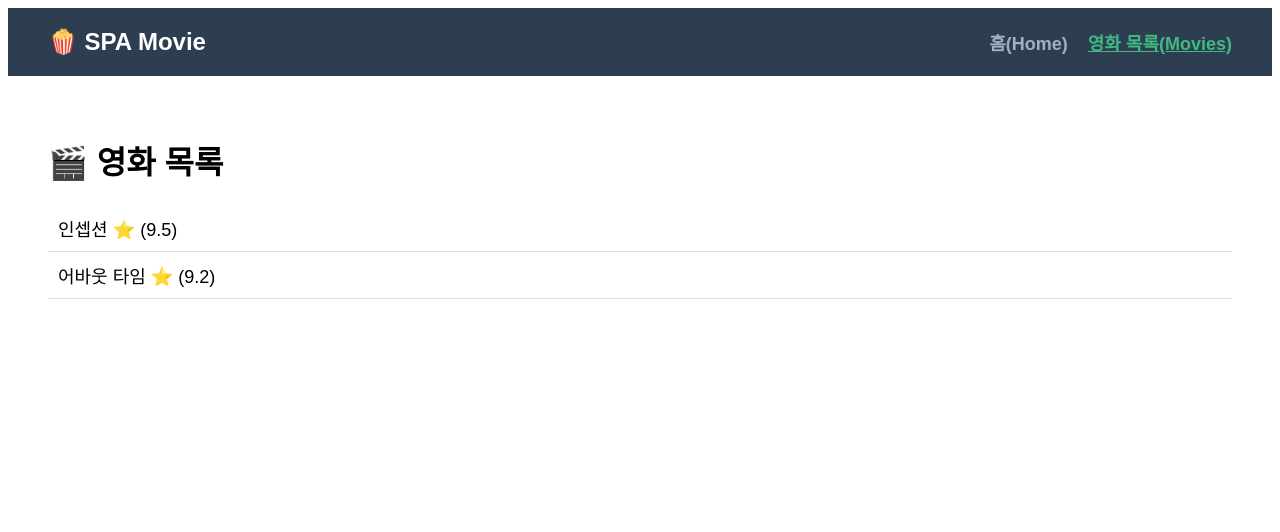
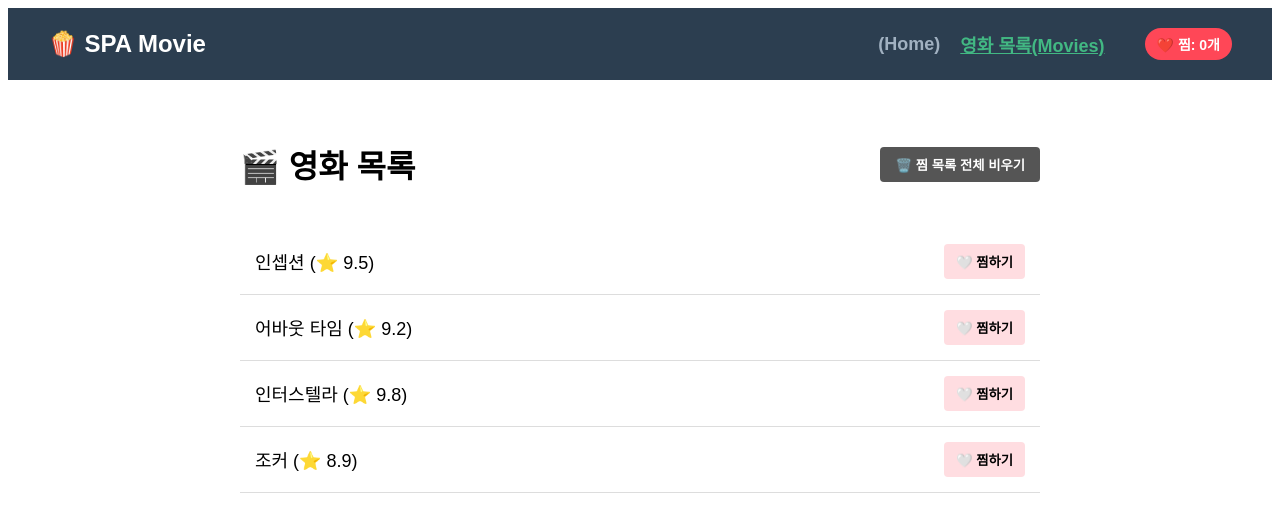
Before and after one commit to wldnd519/final-spa-project, a Vue app: page /movies in a window 1280 px wide. Shown: the top 532 px of the page. Built offline with nearby package versions, Linux system fonts and the light colour scheme.

Commit message:
Week 10: Pinia 및 로컬 스토리지 연동 완료

```diff
--- a/package.json
+++ b/package.json
@@ -9,6 +9,7 @@
     "preview": "vite preview"
   },
   "dependencies": {
+    "pinia": "^3.0.4",
     "vue": "^3.5.32",
     "vue-router": "^5.0.4"
   },
--- a/src/App.vue
+++ b/src/App.vue
@@ -1,4 +1,7 @@
 <script setup>
+import { useFavoritesStore } from './stores/favorites.js'
+
+const favoritesStore = useFavoritesStore()
 </script>
 
 <template>
@@ -6,8 +9,15 @@
     <header class="navbar">
       <div class="logo">🍿 SPA Movie</div>
       <nav class="links">
-        <router-link to="/">홈(Home)</router-link>
+        <router-link to="/">(Home)</router-link>
         <router-link to="/movies">영화 목록(Movies)</router-link>
+
+        <div class="favorite-stats">
+          <span class="badge count-badge">❤️ 찜: {{ favoritesStore.totalFavorites }}개</span>
+          <span v-if="favoritesStore.averageRating > 0" class="badge rating-badge">
+            ⭐ 평균 평점: {{ favoritesStore.averageRating }}
+          </span>
+        </div>
       </nav>
     </header>
     <router-view></router-view>
@@ -36,6 +46,7 @@
 .links {
   display: flex;
   gap: 20px;
+  align-items: center;
 }
 
 .links a {
@@ -49,4 +60,27 @@
   color: #42b883;
   text-decoration: underline;
 }
+
+.favorite-stats {
+  display: flex;
+  gap: 10px;
+  margin-left: 20px;
+}
+
+.badge {
+  padding: 6px 12px;
+  border-radius: 20px;
+  font-weight: bold;
+  font-size: 14px;
+}
+
+.count-badge {
+  background-color: #ff4757;
+  color: white;
+}
+
+.rating-badge {
+  background-color: #f1c40f;
+  color: #333;
+}
 </style>
--- a/src/main.js
+++ b/src/main.js
@@ -1,11 +1,13 @@
 import './assets/main.css'
 
 import { createApp } from 'vue'
+import { createPinia } from 'pinia'
 import App from './App.vue'
 import router from './router'
 
 const app = createApp(App)
 
+app.use(createPinia())
 app.use(router)
 
 app.mount('#app')
--- /dev/null
+++ b/src/stores/favorites.js
@@ -0,0 +1,46 @@
+import { defineStore } from 'pinia'
+import { ref, computed, watch } from 'vue'
+
+export const useFavoritesStore = defineStore('favorites', () => {
+  const savedFavorites = JSON.parse(localStorage.getItem('favorite_movies') || '[]')
+  const favoriteMovies = ref(savedFavorites)
+
+  const totalFavorites = computed(() => favoriteMovies.value.length)
+
+  const averageRating = computed(() => {
+    if (favoriteMovies.value.length === 0) return 0
+    const sum = favoriteMovies.value.reduce((acc, movie) => acc + movie.rating, 0)
+    return (sum / favoriteMovies.value.length).toFixed(1)
+  })
+
+  // 3. Actions (액션)
+  const toggleFavorite = (movie) => {
+    const index = favoriteMovies.value.findIndex((m) => m.id === movie.id)
+    if (index === -1) {
+      favoriteMovies.value.push(movie)
+    } else {
+      favoriteMovies.value.splice(index, 1)
+    }
+  }
+
+  const clearAllFavorites = () => {
+    favoriteMovies.value = []
+  }
+
+  // favoriteMovies가 바뀔 때마다 브라우저 스토리지에 덮어씁니다.
+  watch(
+    favoriteMovies,
+    (newVal) => {
+      localStorage.setItem('favorite_movies', JSON.stringify(newVal))
+    },
+    { deep: true }
+  )
+
+  return {
+    favoriteMovies,
+    totalFavorites,
+    averageRating,
+    toggleFavorite,
+    clearAllFavorites,
+  }
+})
--- a/src/views/MoviesView.vue
+++ b/src/views/MoviesView.vue
@@ -1,19 +1,41 @@
 <script setup>
 import { ref } from 'vue'
+import { useFavoritesStore } from '../stores/favorites.js'
 
-// 7주 차에 썼던 데이터를 임시로 가져옵니다.
+
+const favoritesStore = useFavoritesStore()
+
+
 const movies = ref([
   { id: 1, title: '인셉션', rating: 9.5 },
   { id: 2, title: '어바웃 타임', rating: 9.2 },
+  { id: 3, title: '인터스텔라', rating: 9.8 },
+  { id: 4, title: '조커', rating: 8.9 },
 ])
 </script>
 
 <template>
   <main class="page">
-    <h1>🎬 영화 목록</h1>
+    <div class="header-area">
+      <h1>🎬 영화 목록</h1>
+      <button type="button" class="clear-btn" @click="favoritesStore.clearAllFavorites">
+        🗑️ 찜 목록 전체 비우기
+      </button>
+    </div>
     <ul>
-      <li v-for="movie in movies" :key="movie.id">
-        {{ movie.title }} ⭐ ({{ movie.rating }})
+      <li v-for="movie in movies" :key="movie.id" class="movie-item">
+        <span class="movie-info">{{ movie.title }} (⭐ {{ movie.rating }})</span>
+        <button
+          type="button"
+          class="fav-btn"
+          @click="favoritesStore.toggleFavorite(movie)"
+        >
+          {{
+            favoritesStore.favoriteMovies.some((m) => m.id === movie.id)
+              ? '❤️ 찜 취소'
+              : '🤍 찜하기'
+          }}
+        </button>
       </li>
     </ul>
   </main>
@@ -22,6 +44,15 @@
 <style scoped>
 .page {
   padding: 40px;
+  max-width: 800px;
+  margin: 0 auto;
+}
+
+.header-area {
+  display: flex;
+  justify-content: space-between;
+  align-items: center;
+  margin-bottom: 20px;
 }
 
 ul {
@@ -29,9 +60,40 @@
   padding: 0;
 }
 
-li {
-  padding: 10px;
+.movie-item {
+  display: flex;
+  justify-content: space-between;
+  align-items: center;
+  padding: 15px;
   border-bottom: 1px solid #ddd;
   font-size: 18px;
 }
+
+.fav-btn {
+  padding: 8px 12px;
+  border: none;
+  border-radius: 4px;
+  cursor: pointer;
+  background-color: #ffdde1;
+  font-weight: bold;
+  transition: 0.2s;
+}
+
+.fav-btn:hover {
+  background-color: #ffc0cb;
+}
+
+.clear-btn {
+  padding: 8px 15px;
+  border: none;
+  border-radius: 4px;
+  background-color: #555;
+  color: white;
+  cursor: pointer;
+  font-weight: bold;
+}
+
+.clear-btn:hover {
+  background-color: #333;
+}
 </style>
```
Also changed, not shown: 1 other file (tests, documents, lock files or other folders).
